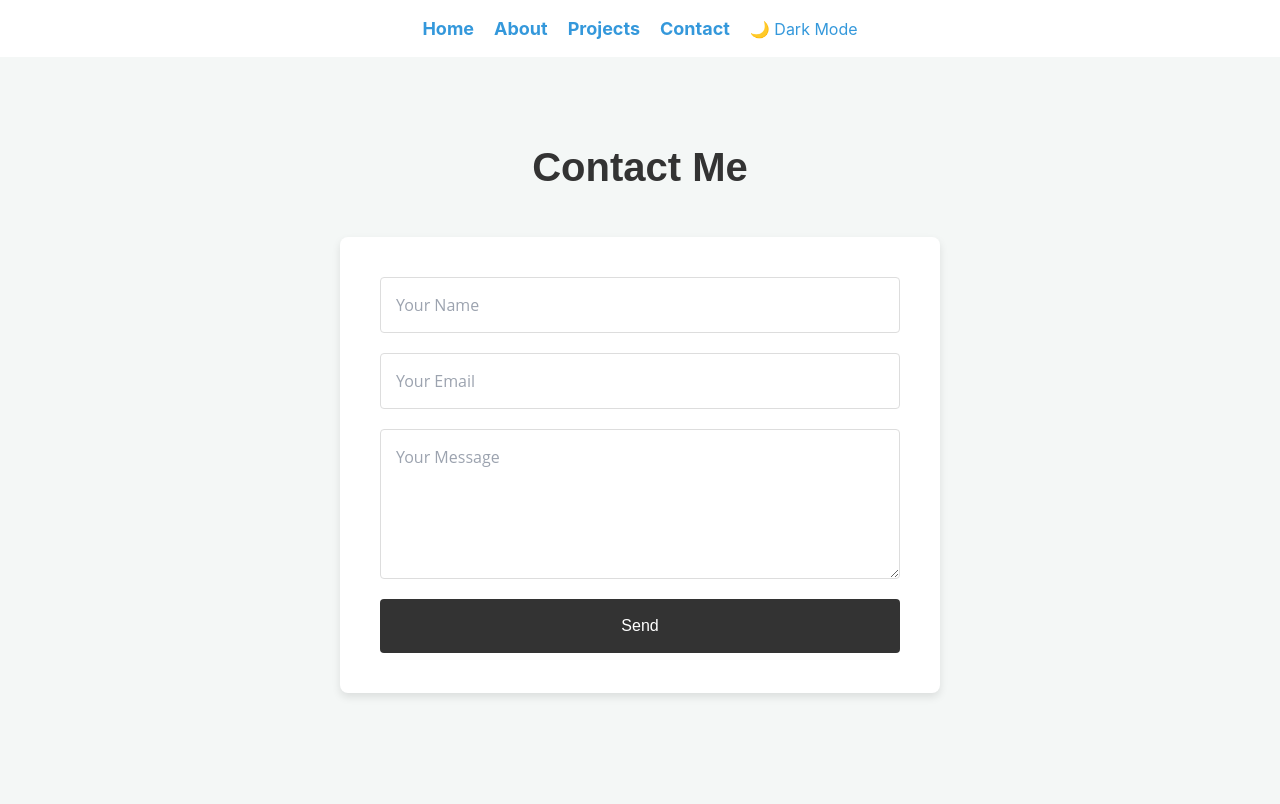
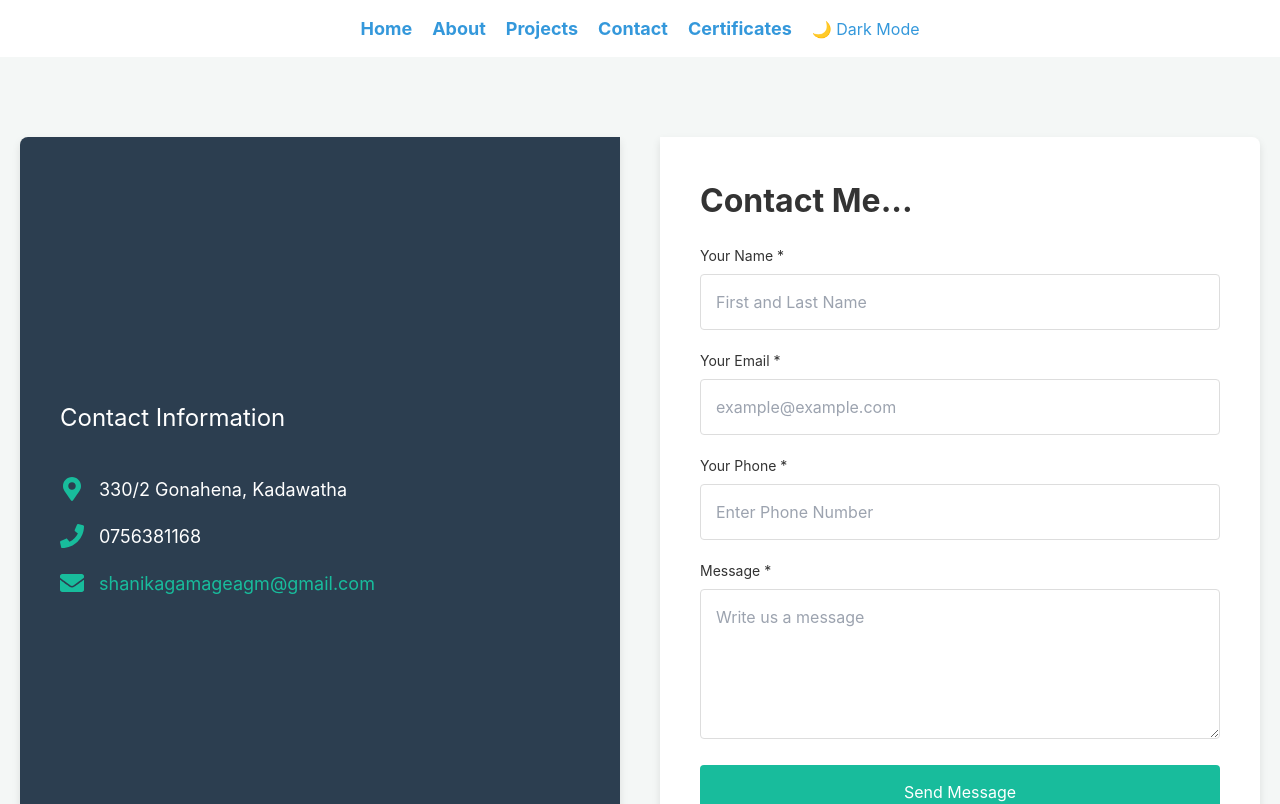
Before and after one commit to shanika97/PortfolioShanika, a React (Create React App) app: page /PortfolioShanika/contact in a window 1280 px wide. Shown: the top 804 px of the page. Built offline with nearby package versions, Linux system fonts and the light colour scheme; the HTML template or start-up script is replaced by a standard one.

Commit message:
Updated Contact page layout and design

```diff
--- a/src/App.js
+++ b/src/App.js
@@ -6,6 +6,7 @@ import Home from './pages/Home';
 import About from './pages/About';
 import Projects from './pages/Projects';
 import Contact from './pages/Contact';
+import Certificates from './pages/Certificates';
 
 function App() {
   return (
@@ -16,6 +17,7 @@ function App() {
         <Route path="/about" element={<About />} />
         <Route path="/projects" element={<Projects />} />
         <Route path="/contact" element={<Contact />} />
+        <Route path="/certificates" element={<Certificates />} />
       </Routes>
       <Footer />
     </Router>
--- a/src/components/Header.js
+++ b/src/components/Header.js
@@ -77,6 +77,7 @@ const Header = () => {
         <Link style={styles.link} to="/about">About</Link>
         <Link style={styles.link} to="/projects">Projects</Link>
         <Link style={styles.link} to="/contact">Contact</Link>
+        <Link style={styles.link} to="/certificates">Certificates</Link>
         <button onClick={toggleDarkMode} style={styles.toggleButton}>
           {isDarkMode ? '🌞 Light Mode' : '🌙 Dark Mode'}
         </button>
--- a/src/pages/About.js
+++ b/src/pages/About.js
@@ -222,7 +222,8 @@ const About = () => {
             <p style={styles.profileText}>
               I am a dynamic and enthusiastic IT professional with a robust foundation in full-stack development and a proven track record in problem-solving and project management. With hands-on experience and a comprehensive educational background in IT, I excel in team settings and adapt swiftly to changing environments. I am committed to continuous improvement and eager to contribute to and grow within a forward-thinking organization.
             </p>
-            <a href="https://drive.google.com/file/d/17CNz_UqKq2ii547nqG0W9O9GpEoHGSSt/view?usp=drive_link" target="_blank" rel="noopener noreferrer" style={styles.downloadButton}>
+            <a href="https://drive.google.com/file/d/1D0G2riGEhS7DfH6_Dcp8zXarbLRBBzYW/view?usp=drive_link" target="_blank" rel="noopener noreferrer" style={styles.downloadButton}>
+
               <FaDownload style={styles.downloadIcon} /> Download My CV
             </a>
           </motion.div>
--- /dev/null
+++ b/src/pages/Certificates.js
@@ -0,0 +1,156 @@
+import React from 'react';
+import { FaCertificate, FaDownload } from 'react-icons/fa';
+
+const certificates = [
+  {
+    title: 'Angular',
+    institution: 'Great Learning',
+    date: 'Oct 2023',
+    link: 'https://drive.google.com/file/d/1TaJH9jY_7fcy5bodvUU1_Nmmh30mw_LH/view?usp=drive_link',
+  },
+  {
+    title: 'Java Programming',
+    institution: 'Great Learning',
+    date: 'November 2023',
+    link: 'https://drive.google.com/file/d/1VYrAF8ZjM43fMiRPHA2WnIRFPNf5ziqD/view?usp=drive_link',
+  },
+  {
+    title: 'PHP Tutorial Beginner to Advanced',
+    institution: 'Udemy',
+    date: 'Dec 2023',
+    link: 'https://drive.google.com/file/d/1uLYypcFWJcrVAeIFIbu92QN7aLHUeUDZ/view?usp=drive_link',
+  },
+  {
+    title: 'SQL',
+    institution: 'Udemy',
+    date: 'Dec 2023',
+    link: 'https://drive.google.com/file/d/1Sj9MOc3bd9ypoN0RwKVOqFZlvvsQD7bc/view?usp=drive_link',
+  },
+  {
+    title: 'Figma',
+    institution: 'Udemy',
+    link: 'https://drive.google.com/file/d/1N5rIyUafi79Vqp9mwLsG6BpWGV6y3aBl/view?usp=drive_link',
+  },
+  {
+    title: 'Introduction to Java Spring Framework',
+    institution: 'SimpleLearn',
+    date: 'Feb 2024',
+    link: 'https://drive.google.com/file/d/1w22i6I2MFIFXSc3QMRWqV5Ga5OitU1PL/view?usp=drive_link',
+  },
+  {
+    title: 'Programming Basic',
+    institution: 'Great Learning',
+    date: 'Oct 2023',
+    link: 'https://drive.google.com/file/d/1FifNDPNX-hdmh7-qXok-H8RUzvFB94da/view?usp=drive_link', // Add the correct link here
+  },
+  {
+    title: 'Road to INSL (Coding Competition)',
+    institution: 'IEEE Innovation Nation Sri Lanka',
+    link: 'https://drive.google.com/file/d/1xq9kfTGxy7fGD6xXbltmYuluuq3x3YO3/view?usp=drive_link', // Add the correct link here
+  },
+  {
+    title: 'HTML',
+    institution: 'SoloLearn',
+    date: 'Feb 2023',
+    link: 'https://drive.google.com/file/d/1OHEhzc7EtyTYFiJDjLlN_grWqsVF2ZUV/view?usp=drive_link',
+  },
+  {
+    title: 'Java',
+    institution: 'PROVIOUS Institute',
+    date: 'August 2021',
+    link: 'https://drive.google.com/file/d/1veyMNBRDnHNOoWYK7CaYgfub3gVTkSm0/view?usp=drive_link', // Add the correct link here
+  },
+  {
+    title: 'Python',
+    institution: 'Moratuwa University',
+    date: 'July 2022',
+    link: 'https://drive.google.com/file/d/1hvhPRqknyIhryWzrolDWU0Ez0JMyX41X/view?usp=drive_link', // Add the correct link here
+  },
+];
+
+const Certificates = () => {
+  return (
+    <main style={styles.container}>
+      <h1 style={styles.heading}>My Certificates</h1>
+      <div style={styles.cardContainer}>
+        {certificates.map((certificate, index) => (
+          <div key={index} style={styles.card}>
+            <FaCertificate style={styles.icon} />
+            <h3 style={styles.title}>{certificate.title}</h3>
+            <p style={styles.institution}>{certificate.institution}</p>
+            <p style={styles.date}>{certificate.date}</p>
+            {certificate.link && (
+              <a href={certificate.link} target="_blank" rel="noopener noreferrer" style={styles.downloadButton}>
+                <FaDownload style={styles.downloadIcon} /> View Certificate
+              </a>
+            )}
+          </div>
+        ))}
+      </div>
+    </main>
+  );
+};
+
+const styles = {
+  container: {
+    padding: '50px 20px',
+    maxWidth: '900px',
+    margin: '0 auto',
+    fontFamily: "'Segoe UI', Tahoma, Geneva, Verdana, sans-serif",
+    color: '#333',
+    lineHeight: '1.6',
+  },
+  heading: {
+    fontSize: '36px',
+    marginBottom: '40px',
+    color: '#444',
+    textAlign: 'center',
+  },
+  cardContainer: {
+    display: 'grid',
+    gridTemplateColumns: 'repeat(auto-fit, minmax(250px, 1fr))',
+    gap: '20px',
+  },
+  card: {
+    backgroundColor: '#f7f7f7',
+    padding: '20px',
+    borderRadius: '10px',
+    boxShadow: '0 4px 8px rgba(0, 0, 0, 0.1)',
+    textAlign: 'center',
+  },
+  icon: {
+    fontSize: '40px',
+    color: '#0073e6',
+    marginBottom: '10px',
+  },
+  title: {
+    fontSize: '20px',
+    marginBottom: '10px',
+    fontWeight: 'bold',
+  },
+  institution: {
+    fontSize: '16px',
+    marginBottom: '5px',
+  },
+  date: {
+    fontSize: '14px',
+    color: '#777',
+  },
+  downloadButton: {
+    display: 'inline-flex',
+    alignItems: 'center',
+    padding: '10px 20px',
+    fontSize: '16px',
+    color: '#fff',
+    backgroundColor: '#0073e6',
+    borderRadius: '5px',
+    textDecoration: 'none',
+    boxShadow: '0 2px 4px rgba(0, 0, 0, 0.2)',
+    transition: 'background-color 0.3s ease',
+  },
+  downloadIcon: {
+    marginRight: '10px',
+  },
+};
+
+export default Certificates;
--- a/src/pages/Contact.js
+++ b/src/pages/Contact.js
@@ -1,107 +1,11 @@
-// import React, { useState } from 'react';
-
-// const Contact = () => {
-//   const [formData, setFormData] = useState({
-//     name: '',
-//     email: '',
-//     message: '',
-//   });
-
-//   const handleChange = (e) => {
-//     const { name, value } = e.target;
-//     setFormData({
-//       ...formData,
-//       [name]: value,
-//     });
-//   };
-
-//   const handleSubmit = (e) => {
-//     e.preventDefault();
-//     // Handle form submission
-//     console.log('Form data submitted:', formData);
-//   };
-
-//   return (
-//     <main style={styles.container}>
-//       <h1>Contact Me</h1>
-//       <form onSubmit={handleSubmit} style={styles.form}>
-//         <input
-//           type="text"
-//           name="name"
-//           placeholder="Your Name"
-//           value={formData.name}
-//           onChange={handleChange}
-//           style={styles.input}
-//           required
-//         />
-//         <input
-//           type="email"
-//           name="email"
-//           placeholder="Your Email"
-//           value={formData.email}
-//           onChange={handleChange}
-//           style={styles.input}
-//           required
-//         />
-//         <textarea
-//           name="message"
-//           placeholder="Your Message"
-//           value={formData.message}
-//           onChange={handleChange}
-//           style={styles.textarea}
-//           required
-//         />
-//         <button type="submit" style={styles.button}>Send</button>
-//       </form>
-//     </main>
-//   );
-// };
-
-// const styles = {
-//   container: {
-//     padding: '100px 20px',
-//     textAlign: 'center',
-//   },
-//   form: {
-//     maxWidth: '600px',
-//     margin: '0 auto',
-//     display: 'flex',
-//     flexDirection: 'column',
-//     gap: '20px',
-//   },
-//   input: {
-//     padding: '10px',
-//     fontSize: '16px',
-//     borderRadius: '4px',
-//     border: '1px solid #ccc',
-//   },
-//   textarea: {
-//     padding: '10px',
-//     fontSize: '16px',
-//     borderRadius: '4px',
-//     border: '1px solid #ccc',
-//     height: '150px',
-//   },
-//   button: {
-//     padding: '10px 20px',
-//     fontSize: '16px',
-//     backgroundColor: '#333',
-//     color: '#fff',
-//     borderRadius: '4px',
-//     border: 'none',
-//     cursor: 'pointer',
-//   },
-// };
-
-// export default Contact;
-
-
 import React, { useState } from 'react';
+import { FaMapMarkerAlt, FaEnvelope, FaPhone } from 'react-icons/fa';
 
 const Contact = () => {
   const [formData, setFormData] = useState({
     name: '',
     email: '',
+    phone: '',
     message: '',
   });
 
@@ -115,42 +19,80 @@ const Contact = () => {
 
   const handleSubmit = (e) => {
     e.preventDefault();
-    // Handle form submission
     console.log('Form data submitted:', formData);
   };
 
   return (
     <main style={styles.container}>
-      <h1 style={styles.heading}>Contact Me</h1>
+      <div style={styles.columns}>
+        <div style={styles.info}>
+          <h2 style={styles.contactHeading}>Contact Information</h2>
+          <div style={styles.infoItem}>
+            <FaMapMarkerAlt style={styles.icon} />
+            <p>330/2 Gonahena, Kadawatha</p>
+          </div>
+          <div style={styles.infoItem}>
+            <FaPhone style={styles.icon} />
+            <p>0756381168</p>
+          </div>
+          <div style={styles.infoItem}>
+            <FaEnvelope style={styles.icon} />
+            <p><a href="mailto:shanikagamageagm@gmail.com" style={styles.link}>shanikagamageagm@gmail.com</a></p>
+          </div>
+        </div>
+
         <form onSubmit={handleSubmit} style={styles.form}>
+          <h1 style={styles.heading}>Contact Me...</h1>
+          <div style={styles.formGroup}>
+            <label style={styles.label} htmlFor="name">Your Name *</label>
             <input
               type="text"
               name="name"
-          placeholder="Your Name"
+              placeholder="First and Last Name"
               value={formData.name}
               onChange={handleChange}
               style={styles.input}
               required
             />
+          </div>
+          <div style={styles.formGroup}>
+            <label style={styles.label} htmlFor="email">Your Email *</label>
             <input
               type="email"
               name="email"
-          placeholder="Your Email"
+              placeholder="example@example.com"
               value={formData.email}
               onChange={handleChange}
               style={styles.input}
               required
             />
+          </div>
+          <div style={styles.formGroup}>
+            <label style={styles.label} htmlFor="phone">Your Phone *</label>
+            <input
+              type="tel"
+              name="phone"
+              placeholder="Enter Phone Number"
+              value={formData.phone}
+              onChange={handleChange}
+              style={styles.input}
+              required
+            />
+          </div>
+          <div style={styles.formGroup}>
+            <label style={styles.label} htmlFor="message">Message *</label>
             <textarea
               name="message"
-          placeholder="Your Message"
+              placeholder="Write us a message"
               value={formData.message}
               onChange={handleChange}
               style={styles.textarea}
               required
             />
-        <button type="submit" style={styles.button}>Send</button>
+          </div>
+          <button type="submit" style={styles.button}>Send Message</button>
         </form>
+      </div>
     </main>
   );
 };
@@ -158,56 +100,97 @@ const Contact = () => {
 const styles = {
   container: {
     padding: '80px 20px',
-    textAlign: 'center',
     backgroundColor: '#f4f7f6',
     minHeight: '100vh',
   },
-  heading: {
-    fontSize: '2.5rem',
-    fontWeight: 'bold',
-    marginBottom: '40px',
-    color: '#333',
-    fontFamily: "'Montserrat', sans-serif",
+  columns: {
+    display: 'flex',
+    flexDirection: 'row',
+    justifyContent: 'center',
+    gap: '40px',
+  },
+  info: {
+    flex: '1',
+    padding: '40px',
+    backgroundColor: '#2C3E50', // Dark background
+    color: '#fff',
+    borderRadius: '8px 0 0 8px',
+    boxShadow: '0 4px 8px rgba(0, 0, 0, 0.1)',
+    display: 'flex',
+    flexDirection: 'column',
+    justifyContent: 'center',
+    gap: '20px',
+  },
+  contactHeading: {
+    fontSize: '24px',
+    marginBottom: '20px',
+  },
+  infoItem: {
+    display: 'flex',
+    alignItems: 'center',
+    gap: '15px',
+    fontSize: '18px',
+  },
+  icon: {
+    fontSize: '24px',
+    color: '#18BC9C', // Green color for icons
+  },
+  link: {
+    color: '#18BC9C', // Green color for links
+    textDecoration: 'none',
   },
   form: {
+    flex: '1',
     maxWidth: '600px',
-    margin: '0 auto',
-    display: 'flex',
-    flexDirection: 'column',
-    gap: '20px',
     backgroundColor: '#ffffff',
     padding: '40px',
-    borderRadius: '8px',
+    borderRadius: '0 8px 8px 0',
     boxShadow: '0 4px 8px rgba(0, 0, 0, 0.1)',
   },
+  heading: {
+    fontSize: '2rem',
+    fontWeight: 'bold',
+    marginBottom: '20px',
+    color: '#333',
+    textAlign: 'left',
+  },
+  formGroup: {
+    marginBottom: '20px',
+  },
+  label: {
+    display: 'block',
+    marginBottom: '8px',
+    fontSize: '14px',
+    color: '#333',
+  },
   input: {
+    width: '100%',
     padding: '15px',
     fontSize: '16px',
     borderRadius: '4px',
     border: '1px solid #ddd',
-    fontFamily: "'Open Sans', sans-serif",
     outline: 'none',
     transition: 'border-color 0.3s ease',
   },
   textarea: {
+    width: '100%',
     padding: '15px',
     fontSize: '16px',
     borderRadius: '4px',
     border: '1px solid #ddd',
-    fontFamily: "'Open Sans', sans-serif",
+    outline: 'none',
     height: '150px',
-    outline: 'none',
     transition: 'border-color 0.3s ease',
   },
   button: {
-    padding: '15px 30px',
+    width: '100%',
+    padding: '15px',
     fontSize: '16px',
-    backgroundColor: '#333',
+    backgroundColor: '#18BC9C',
     color: '#fff',
     borderRadius: '4px',
     border: 'none',
     cursor: 'pointer',
-    fontFamily: "'Montserrat', sans-serif",
     transition: 'background-color 0.3s ease',
   },
 };
```
Also changed, not shown: src/pages/Projects.js (+9 -0 lines), public/images/portfolio.png (added). Lines whose indentation alone changed are shown as unchanged.
